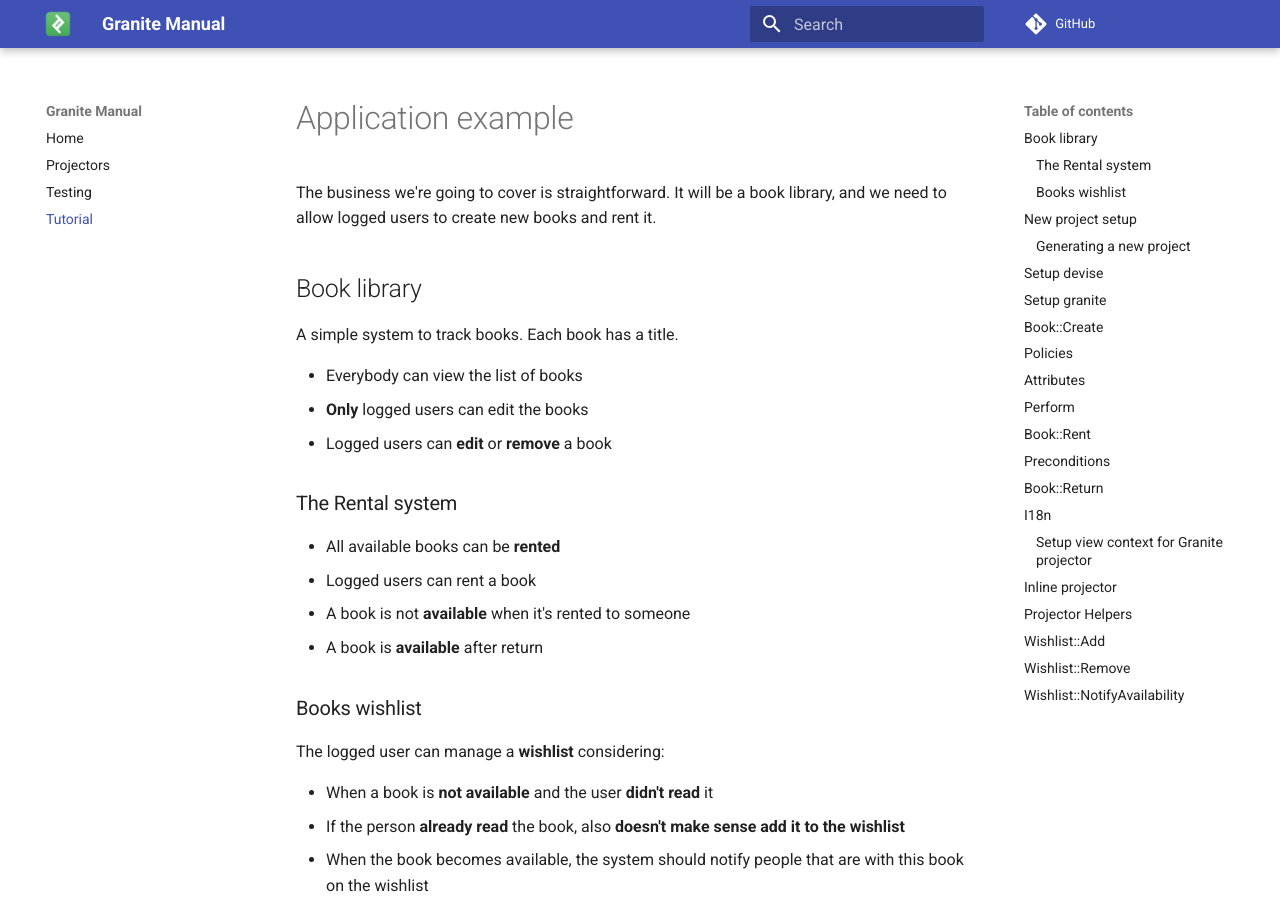
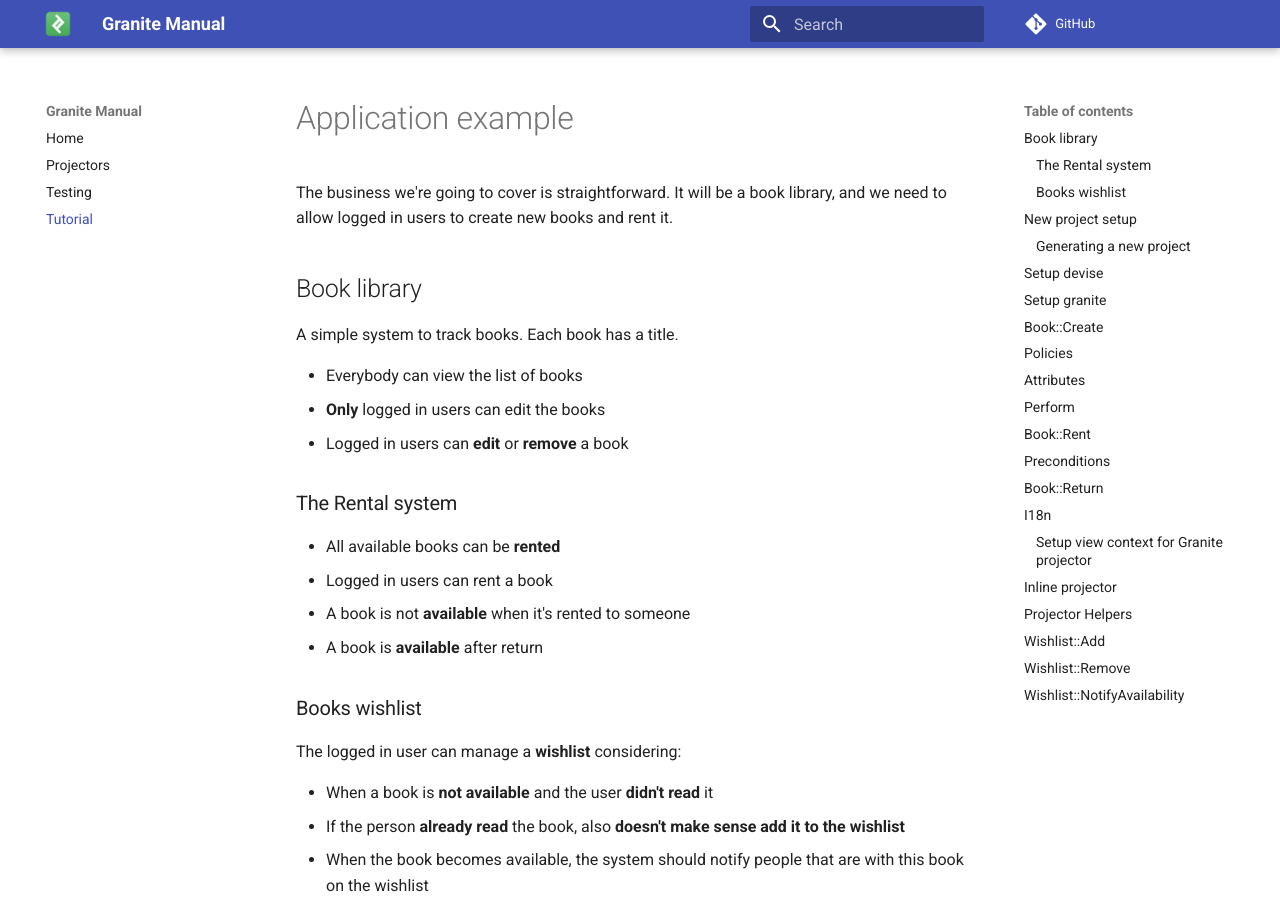
Before and after one commit to toptal/granite, an MkDocs documentation site: the page built from docs/tutorial.md, in a window 1280 px wide and 900 px high. Built offline with MkDocs 1.6.1 and Material for MkDocs 9.7.7, drawn with Linux system fonts in a browser that asks for light colours; comment, search, counter and statistics services are not loaded; old or Windows-style settings are respelled for this version of MkDocs; some of the changed text lies outside the part shown.

Commit message:
Apply review suggestions

````diff
--- a/docs/tutorial.md
+++ b/docs/tutorial.md
@@ -1,7 +1,7 @@
 # Application example
 
 The business we're going to cover is straightforward.
-It will be a book library, and we need to allow logged users to create new
+It will be a book library, and we need to allow logged in users to create new
 books and rent it.
 
 ## Book library
@@ -9,19 +9,19 @@ books and rent it.
 A simple system to track books. Each book has a title.
 
 - Everybody can view the list of books
-- **Only** logged users can edit the books
-- Logged users can **edit** or **remove** a book
+- **Only** logged in users can edit the books
+- Logged in users can **edit** or **remove** a book
 
 ### The Rental system
 
 - All available books can be **rented**
-- Logged users can rent a book
+- Logged in users can rent a book
 - A book is not **available** when it's rented to someone
 - A book is **available** after return
 
 ### Books wishlist
 
-The logged user can manage a **wishlist** considering:
+The logged in user can manage a **wishlist** considering:
 
 - When a book is **not available** and the user **didn't read** it
 - If the person **already read** the book, also **doesn't make sense add it to the wishlist**
@@ -78,9 +78,16 @@ And then, let's create a simple devise model to interact with:
 rails generate devise user
 ```
 
+And migrate again:
+
+```bash
+rails db:migrate
+```
+
 !!! info
     If you get in any trouble in this section, please check the updated
     documentation on the official [website](https://github.com/plataformatec/devise).
+
 
 ## Setup granite
 
@@ -135,7 +142,8 @@ class BA::Book::Create < BA::Book::BusinessAction
 end
 ```
 
-And also a default business action was added to the shared subject:
+Additionally, a "base", shared class is generated, that defines the subject
+type for all the inherited classes in the namespace Book.
 
 ```
 class BA::Book::BusinessAction < BaseAction
@@ -146,7 +154,7 @@ end
 ## Policies
 
 The generated code says `allow_if { false }` and we need to restrict it to
-logged users. Let's replace this line to restrict the action only for logged users:
+logged in users. Let's replace this line to restrict the action only for logged in users:
 
 ```ruby
 # apq/actions/ba/book/create.rb
````
Also changed, not shown: other parts of docs/tutorial.md (+2 -2 lines).
